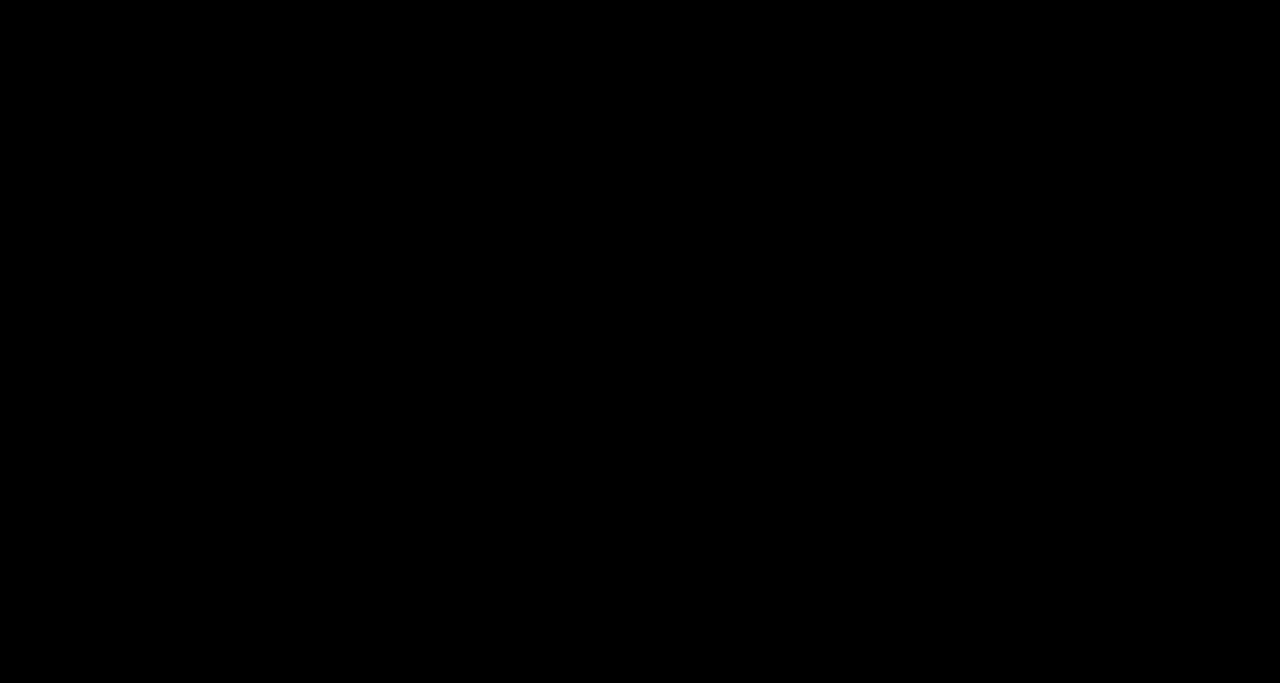
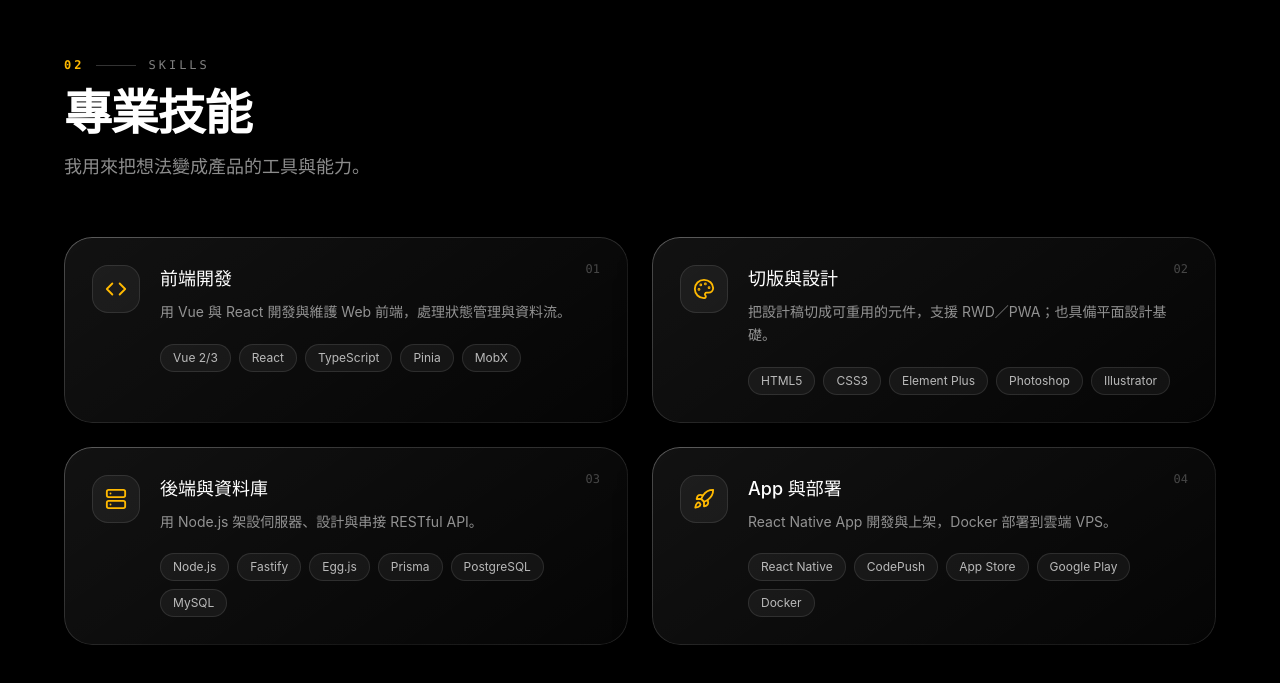
Before and after one commit to mangochu/mangochu.github.io, a Vue app: page / in a window 1280 px wide. Shown: the part 3186-3869 px from the top of the page. Before the commit the page ends 3115 px from the top, so only its background shows below. Built offline with nearby package versions, Linux system fonts and the light colour scheme.

Commit message:
feat: 新增 SkillsSection

```diff
--- a/src/App.vue
+++ b/src/App.vue
@@ -3,6 +3,7 @@ import NavBar from './components/layout/NavBar.vue'
 import AboutSection from './components/sections/AboutSection.vue'
 import ExperienceSection from './components/sections/ExperienceSection.vue'
 import HeroSection from './components/sections/HeroSection.vue'
+import SkillsSection from './components/sections/SkillsSection.vue'
 </script>
 
 <template>
@@ -11,6 +12,7 @@ import HeroSection from './components/sections/HeroSection.vue'
     <HeroSection />
     <AboutSection />
     <ExperienceSection />
+    <SkillsSection />
   </div>
 </template>
 
--- a/src/assets/styles/main.css
+++ b/src/assets/styles/main.css
@@ -178,3 +178,35 @@
   background: rgb(255 255 255 / 0.05);
   border: 1px solid rgb(255 255 255 / 0.1);
 }
+
+@utility icon-tile {
+  display: grid;
+  flex-shrink: 0;
+  place-items: center;
+  width: 3rem;
+  height: 3rem;
+  border-radius: 1rem;
+  color: var(--color-primary);
+  background: rgb(255 255 255 / 0.05);
+  border: 1px solid rgb(255 255 255 / 0.1);
+  transition: transform 0.4s;
+}
+
+@utility skill-card {
+  transition:
+    transform 0.4s cubic-bezier(0.2, 0.8, 0.2, 1),
+    box-shadow 0.4s;
+
+  @media (hover: hover) {
+    &:hover {
+      transform: translateY(-6px);
+      box-shadow:
+        inset 0 1px 0 rgb(255 255 255 / 0.14),
+        0 30px 60px -25px rgb(0 0 0 / 0.8);
+    }
+
+    &:hover .icon-tile {
+      transform: rotate(-6deg) scale(1.06);
+    }
+  }
+}
--- /dev/null
+++ b/src/components/sections/SkillsSection.vue
@@ -0,0 +1,48 @@
+<script setup lang="ts">
+import { Code, Palette, Rocket, Server } from '@lucide/vue'
+import { skills, type SkillIcon } from '@/data/profile'
+import SectionHeading from './SectionHeading.vue'
+
+const icons: Record<SkillIcon, typeof Code> = {
+  code: Code,
+  palette: Palette,
+  server: Server,
+  rocket: Rocket,
+}
+</script>
+
+<template>
+  <section id="skills" class="px-4 py-24 sm:px-6 sm:py-32 lg:px-8">
+    <div class="mx-auto max-w-6xl">
+      <SectionHeading
+        index="02"
+        eyebrow="Skills"
+        title="專業技能"
+        description="我用來把想法變成產品的工具與能力。"
+      />
+
+      <div class="grid gap-6 sm:grid-cols-2">
+        <div
+          v-for="(skill, i) in skills"
+          :key="skill.title"
+          v-reveal="i * 100"
+          class="glass skill-card flex gap-5 p-7"
+        >
+          <span class="absolute top-6 right-7 font-mono text-xs text-white/25" aria-hidden="true">{{
+            String(i + 1).padStart(2, '0')
+          }}</span>
+          <div class="icon-tile">
+            <component :is="icons[skill.icon]" :size="22" />
+          </div>
+          <div>
+            <h3 class="mb-2 text-lg font-medium">{{ skill.title }}</h3>
+            <p class="mb-5 text-sm leading-relaxed text-white/55">{{ skill.description }}</p>
+            <div class="flex flex-wrap gap-2">
+              <span v-for="tag in skill.tags" :key="tag" class="tag-chip">{{ tag }}</span>
+            </div>
+          </div>
+        </div>
+      </div>
+    </div>
+  </section>
+</template>
```
